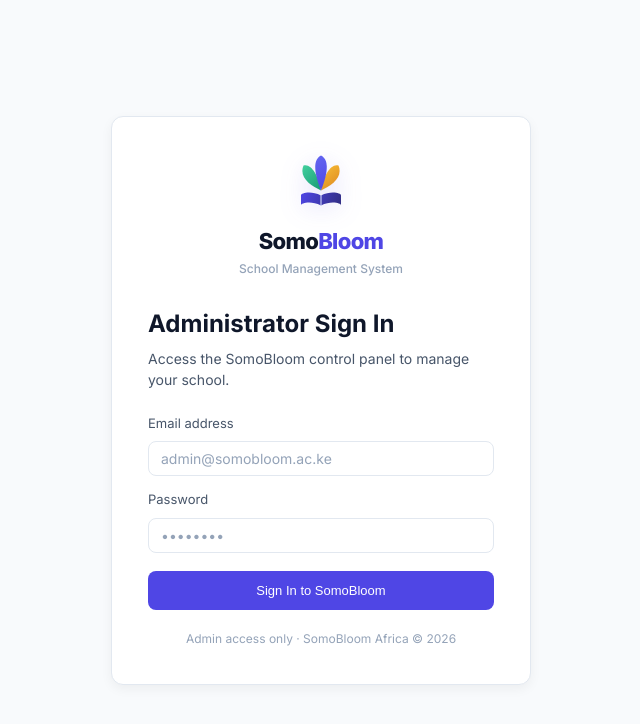
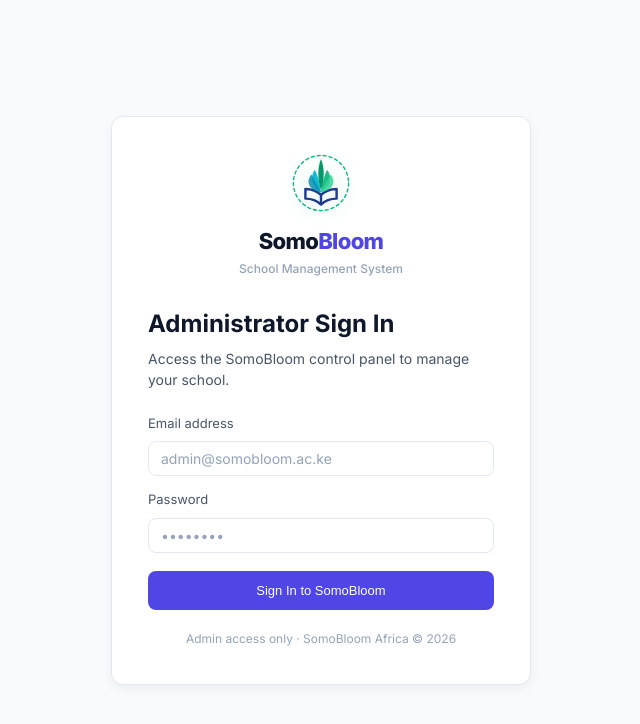
Before and after one commit to solomon476/admin-portal, a React (Vite) app: page / in a window 1280 px wide. Shown: the top 724 px of the page, without its empty margins (319-959 px from the left). Built offline with nearby package versions, Linux system fonts and the light colour scheme.

Commit message:
feat: update SomoBloomLogo icon with new circular border and redesigned SVG paths

```diff
--- a/src/components/layout/SomoBloomLogo.jsx
+++ b/src/components/layout/SomoBloomLogo.jsx
@@ -4,74 +4,36 @@ export default function SomoBloomLogo({ size = 40, showText = true, fontSize = '
       <svg
         width={size}
         height={size}
-        viewBox="0 0 120 120"
+        viewBox="0 0 500 500"
         fill="none"
         xmlns="http://www.w3.org/2000/svg"
         style={{
           transition: 'transform 0.4s cubic-bezier(0.34, 1.56, 0.64, 1)',
-          filter: 'drop-shadow(0 4px 12px rgba(79, 70, 229, 0.15))'
+          filter: 'drop-shadow(0 4px 12px rgba(16, 185, 129, 0.15))'
         }}
-        onMouseEnter={e => {
-          e.currentTarget.style.transform = 'scale(1.1) rotate(4deg)';
-        }}
-        onMouseLeave={e => {
-          e.currentTarget.style.transform = 'scale(1) rotate(0deg)';
-        }}
+        onMouseEnter={(e) => e.currentTarget.style.transform = 'scale(1.1) rotate(4deg)'}
+        onMouseLeave={(e) => e.currentTarget.style.transform = 'scale(1) rotate(0deg)'}
       >
-        {/* Gradients */}
-        <defs>
-          <linearGradient id="bookGrad" x1="20" y1="80" x2="100" y2="110" gradientUnits="userSpaceOnUse">
-            <stop offset="0%" stopColor="#4f46e5" />
-            <stop offset="100%" stopColor="#312e81" />
-          </linearGradient>
-          <linearGradient id="leafLeft" x1="15" y1="20" x2="60" y2="70" gradientUnits="userSpaceOnUse">
-            <stop offset="0%" stopColor="#34d399" />
-            <stop offset="100%" stopColor="#059669" />
-          </linearGradient>
-          <linearGradient id="leafCenter" x1="40" y1="10" x2="80" y2="70" gradientUnits="userSpaceOnUse">
-            <stop offset="0%" stopColor="#6366f1" />
-            <stop offset="100%" stopColor="#4f46e5" />
-          </linearGradient>
-          <linearGradient id="leafRight" x1="60" y1="20" x2="105" y2="70" gradientUnits="userSpaceOnUse">
-            <stop offset="0%" stopColor="#fbbf24" />
-            <stop offset="100%" stopColor="#d97706" />
-          </linearGradient>
-        </defs>
+        {/* Outer dotted circular border */}
+        <circle cx="250" cy="250" r="230" stroke="#10b981" strokeWidth="12" strokeLinecap="round" strokeDasharray="25 25" />
 
-        {/* Book / Base of Knowledge */}
+        {/* Open Book Base in Blue */}
         <path
-          d="M20 85C20 80 40 75 60 85C80 75 100 80 100 85V105C100 100 80 95 60 105C40 95 20 100 20 105V85Z"
-          fill="url(#bookGrad)"
+          d="M 120,300 C 180,300 230,330 250,350 C 270,330 320,300 380,300 L 380,380 C 320,380 270,410 250,430 C 230,410 180,380 120,380 Z"
+          fill="none"
+          stroke="#1e3a8a"
+          strokeWidth="20"
+          strokeLinejoin="round"
         />
-        <path
-          d="M60 85V105"
-          stroke="#e0e7ff"
-          strokeWidth="2"
-          strokeLinecap="round"
-        />
+        <path d="M 250,350 L 250,430" stroke="#1e3a8a" strokeWidth="20" />
 
-        {/* Blooming Leaves/Petals representing growth */}
-        {/* Left Leaf */}
-        <path
-          d="M60 75C40 65 15 50 25 25C40 20 55 45 60 75Z"
-          fill="url(#leafLeft)"
-          opacity="0.9"
-        />
-
-        {/* Right Leaf */}
-        <path
-          d="M60 75C80 65 105 50 95 25C80 20 65 45 60 75Z"
-          fill="url(#leafRight)"
-          opacity="0.9"
-        />
-
-        {/* Center Bud / Flower representing excellence */}
-        <path
-          d="M60 75C50 50 40 15 60 5C80 15 70 50 60 75Z"
-          fill="url(#leafCenter)"
-        />
+        {/* Layered Blooming Leaves matching the user logo exactly */}
+        <path d="M 250,330 C 180,280 150,200 200,140 C 220,190 240,240 250,330 Z" fill="#06b6d4" opacity="0.95" />
+        <path d="M 250,330 C 320,280 350,200 300,140 C 280,190 260,240 250,330 Z" fill="#10b981" opacity="0.95" />
+        <path d="M 250,330 C 150,310 120,240 170,180 C 190,220 220,260 250,330 Z" fill="#0891b2" opacity="0.85" />
+        <path d="M 250,330 C 350,310 380,240 330,180 C 310,220 280,260 250,330 Z" fill="#34d399" opacity="0.85" />
+        <path d="M 250,310 C 220,220 220,120 250,50 C 280,120 280,220 250,310 Z" fill="#059669" />
       </svg>
-
       {showText && (
         <span style={{
           fontSize: fontSize,
```
